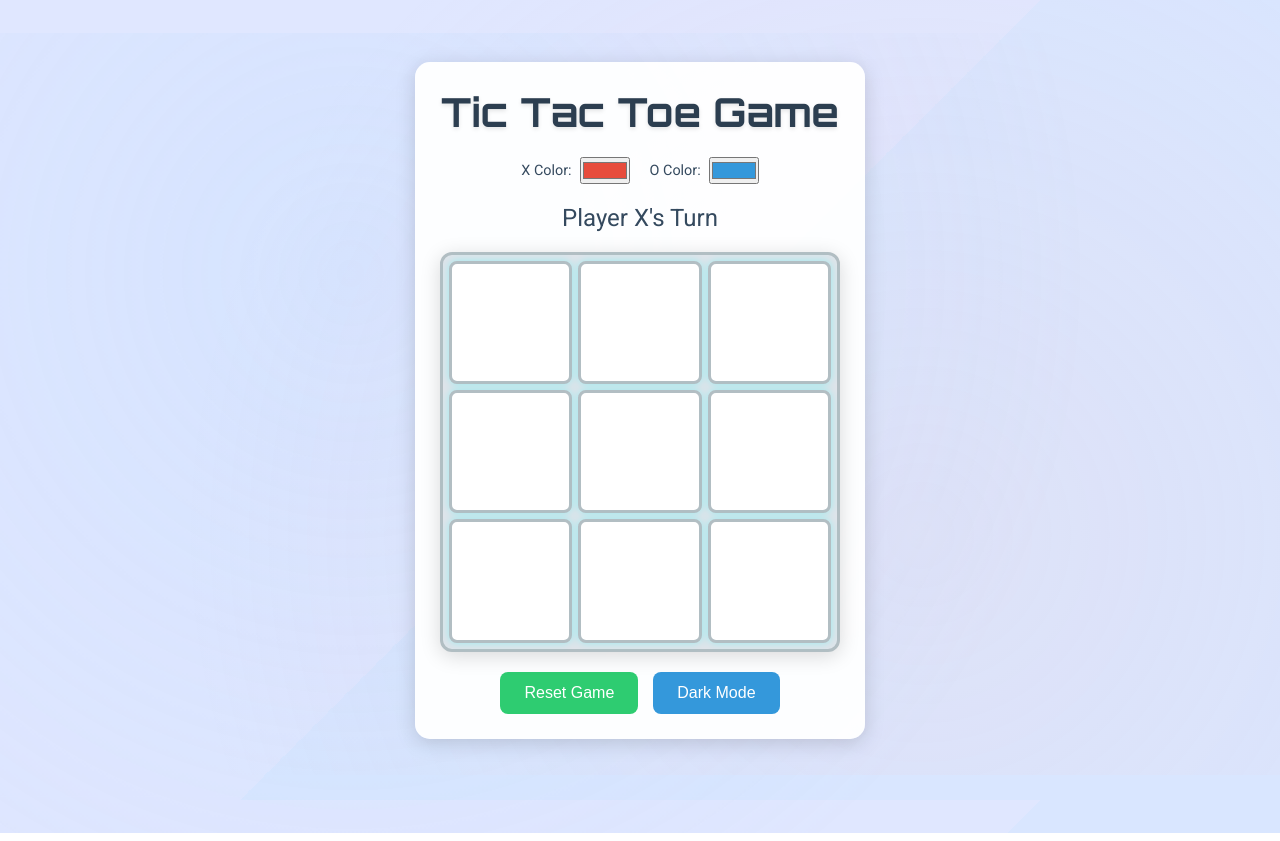
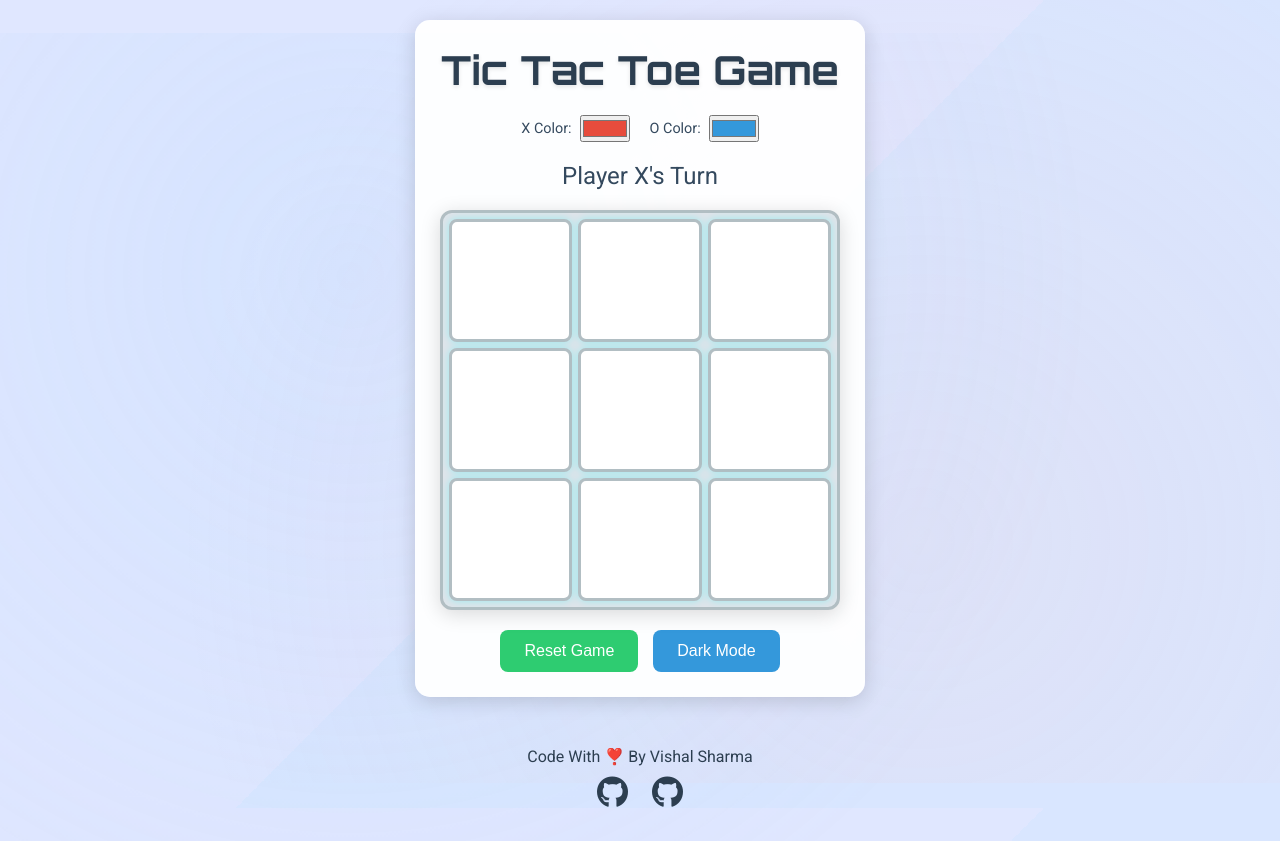
Before and after one commit to tbhvishal/Modern-Tic-Tac-Toe-WebGame, a plain HTML site: page index.html in a window 1280 px wide. Shown: the top 841 px of the page. Drawn offline with Linux system fonts and the light colour scheme.

Commit message:
Update index.html

```diff
--- a/index.html
+++ b/index.html
@@ -37,7 +37,17 @@
         </div>
     </div>
 
-
+<footer style="text-align: center; margin-top: 30px;">
+        Code With ❣️ By Vishal Sharma
+        <div class="social-links" style="margin-top: 10px;">
+            <a href="https://github.com/tbhvishal" target="_blank" style="margin: 0 10px; text-decoration: none; color: inherit;">
+                <i class="fab fa-github fa-2x"></i>
+            </a>
+            <a href="" target="_blank" style="margin: 0 10px; text-decoration: none; color: inherit;">
+                <i class="fab fa-github fa-2x"></i>
+            </a>
+        </div>
+    </footer>
     <audio id="move-sound" preload="auto" src="assets/audio/click.mp3"></audio>
     <audio id="win-sound" preload="auto" src="assets/audio/win.mp3"></audio>
     <audio id="draw-sound" preload="auto" src="assets/audio/draw.mp3"></audio>
```
